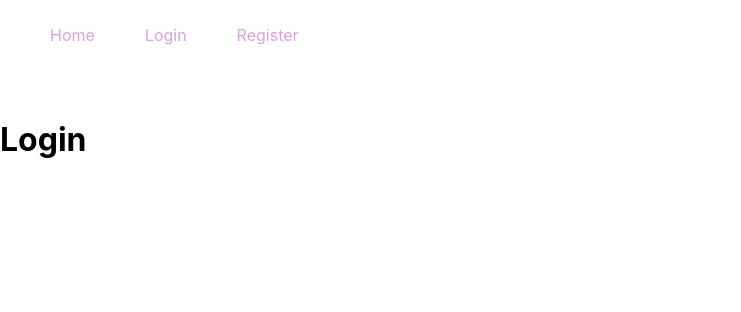
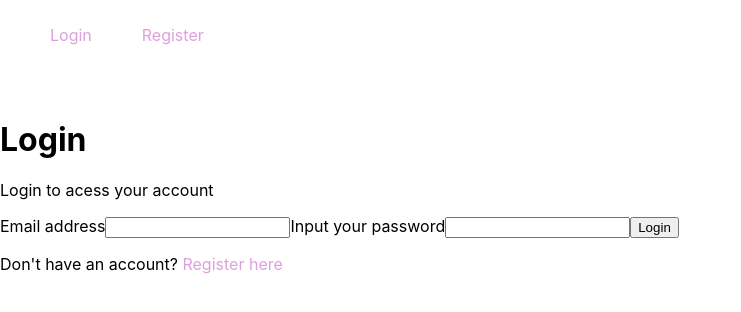
Before and after one commit to Veehulkendeer/chat-app, a React (Create React App) app: page /login in a window 1280 px wide. Shown: the top 312 px of the page, without its empty margins (0-741 px from the left). Built offline with nearby package versions, Linux system fonts and the light colour scheme; no server answers.

Commit message:
Login system

```diff
--- a/src/App.js
+++ b/src/App.js
@@ -1,6 +1,7 @@
 import React from 'react';
 import './App.css';
 import Chatbox from './components/Chatbox';
+import { Link } from 'react-router-dom';
 
 class App extends React.Component {
   constructor(props) {
@@ -27,11 +28,23 @@ class App extends React.Component {
     return (
       <div className="App">
         <h1>Chat App</h1>
-        <Chatbox items={this.state.items} />
-        <form className="message-form" onSubmit={this.onSubmit}>
-          <input value={this.state.term} onChange={this.onChange}/>
-          <button>Send</button>
-        </form>
+
+        {this.props.user && (
+          <div className="allow-chat">
+            <Chatbox items={this.state.items} />
+            <form className="message-form" onSubmit={this.onSubmit}>
+              <input value={this.state.term} onChange={this.onChange}/>
+              <button>Send</button>
+            </form>
+          </div>
+        )}
+        {!this.props.user && (
+          <div className="disallow-chat">
+            <p>
+              <Link to="/login">Login</Link> or <Link to="/register">Register</Link> to start chatting!
+            </p>
+          </div>
+        )}
       </div>
     );
   }
--- a/src/components/Login.js
+++ b/src/components/Login.js
@@ -1,10 +1,53 @@
 import React from 'react';
+import firebase from '../firebase.js';
+import { Link } from 'react-router-dom';
 
 class Login extends React.Component {
+    constructor(props) {
+        super(props);
+        this.state = {
+            email: '',
+            password: '',
+            error: null,
+        };
+    }
+
+    handleChange = e => {
+        this.setState({[e.target.name]: e.target.value});
+    }
+
+    handleSubmit = e => {
+        e.preventDefault();
+        const {email, password} = this.state;
+        firebase.auth().signInWithEmailAndPassword(email, password).then(() => {
+                this.props.history.push('/');
+            })
+            .catch(error => {
+                this.setState({error});
+            });
+    }
     render () {
+        const {email, username, password, error} = this.state;
         return (
-            <div>
+            <div className="auth-container">
                 <h1>Login</h1>
+                <p>Login to acess your account</p>
+                {error && <p className="error-message">{error.message}</p>}
+                <form onSubmit={this.handleSubmit}>
+                    <label htmlFor="email">Email address</label>
+                    <input type="text" name="email" id="email" value={email} onChange={this.handleChange}></input>
+                    <label htmlFor="password">Input your password</label>
+                    <input
+                        type="password"
+                        name="password"
+                        id="password"
+                        value={password}
+                        onChange={this.handleChange}
+                        >
+                    </input>
+                    <button className="submit">Login</button>
+                    <p>Don't have an account? <Link className="login-btn" to="/register">Register here</Link></p>
+                </form>
             </div>
         );
     }
--- a/src/index.js
+++ b/src/index.js
@@ -6,21 +6,43 @@ import reportWebVitals from './reportWebVitals';
 import Login from './components/Login';
 import Register from './components/Register';
 import { BrowserRouter as Router, Route, Link, Switch} from 'react-router-dom';
+import firebase, {auth, provider} from './firebase.js';
 
 class AppRouter extends React.Component {
+  constructor (props) {
+    super(props);
+    this.state = {user: null}
+  }
+  componentDidMount() {
+    auth.onAuthStateChanged(user => {
+      if(user){
+        this.setState({user});
+      }
+    })
+  }
+  logOutUser = () => {
+    firebase.auth().signOut()
+    .then(window.location = "/");
+  }
   render () {
     return (
       <Router>
         <div className="app">
           <nav className="main-nav">
-            <Link to="/">Home</Link>
-            <Link to="/login">Login</Link>
-            <Link to="/register">Register</Link>
+            {!this.state.user &&
+              <div>
+                <Link to="/login">Login</Link>
+                <Link to="/register">Register</Link>
+              </div>
+            }
+            {this.state.user &&
+              <a href="#!" onClick={this.logOutUser}>Log out</a>
+            }
           </nav>
           <Switch>
-            <Route exact path="/" component={App} />
-            <Route path="/login" component={Login} />
-            <Route path="/register" component={Register} />
+            <Route path="/" exact render={() => <App user={this.state.user}/>} />
+            <Route path="/login" exact component={Login} />
+            <Route path="/register" exact component={Register} />
           </Switch>
         </div>
       </Router>
```
